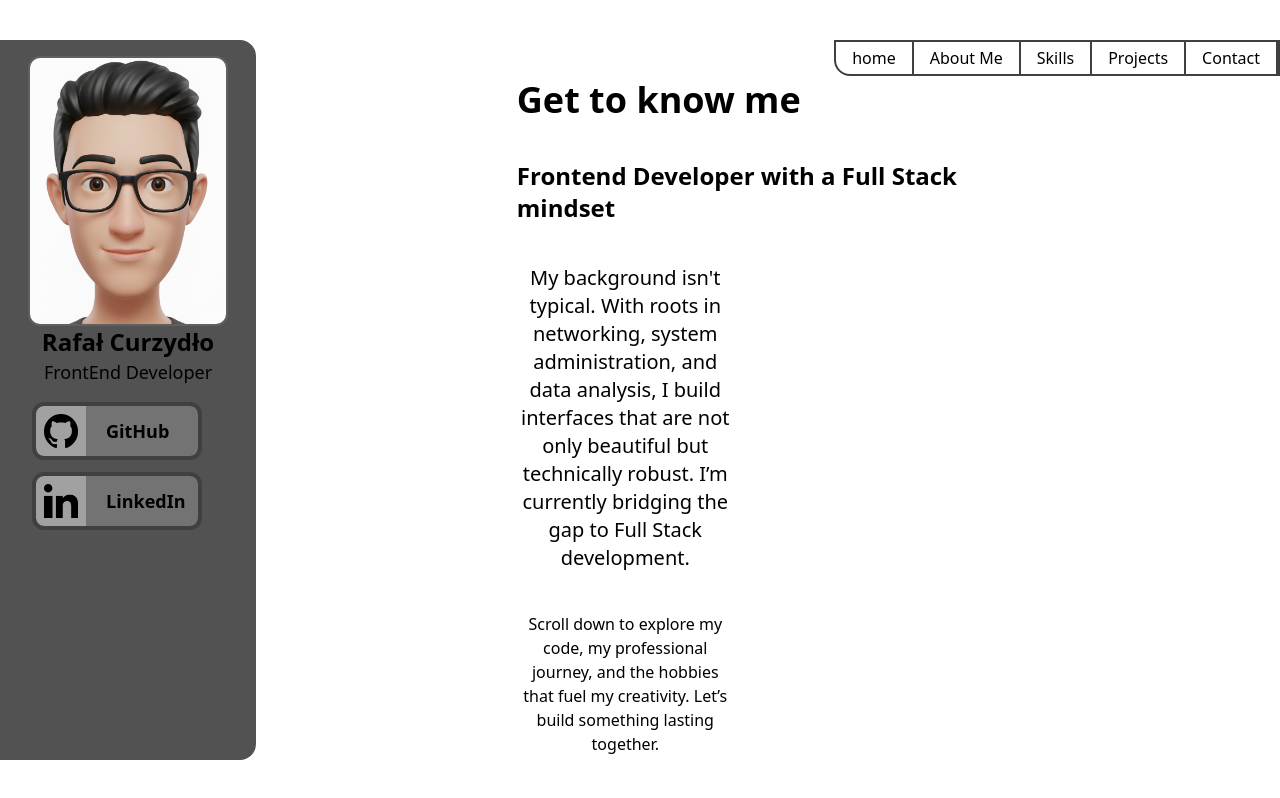
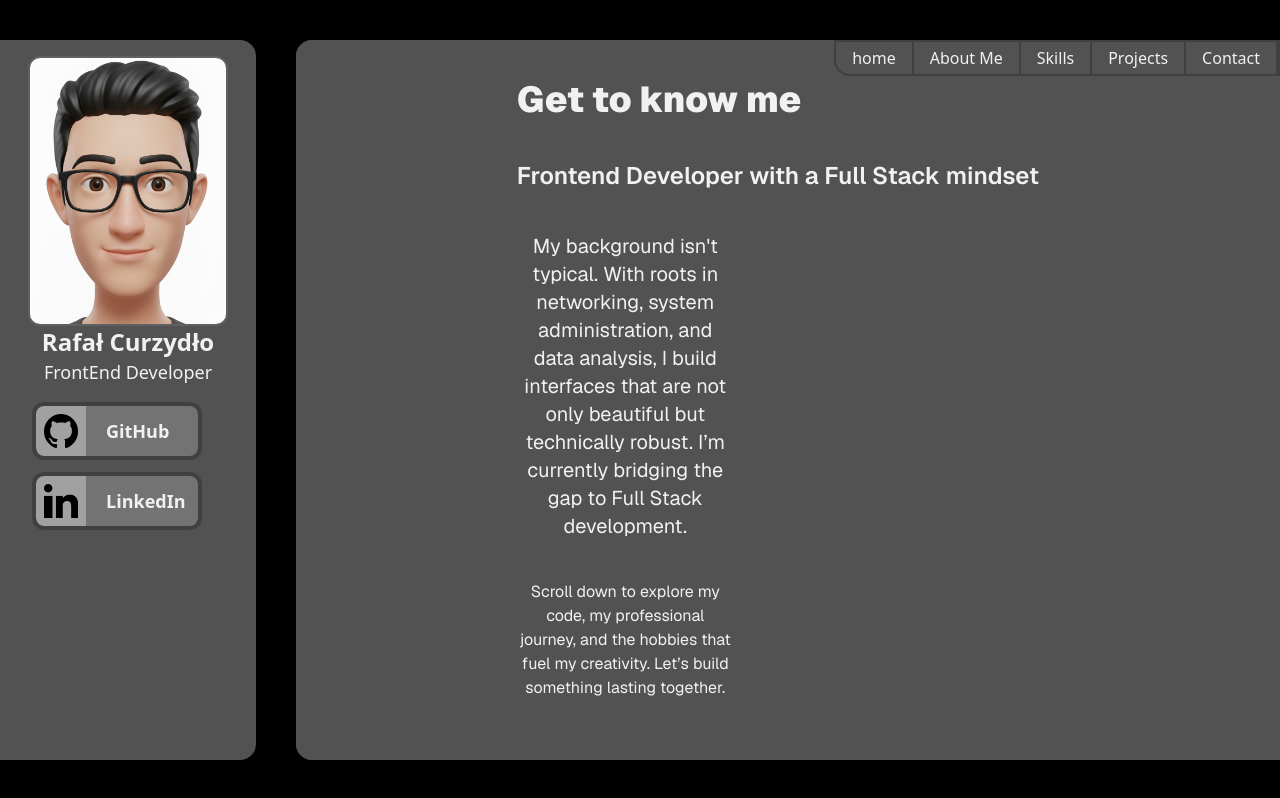
Before and after one commit to Szadolowski/Its-me, a Next.js app: page / in a window 1280 px wide. Built offline with nearby package versions, Linux system fonts and the light colour scheme.

Commit message:
Refactor global styles and layout; update package dependencies

```diff
--- a/app/globals.css
+++ b/app/globals.css
@@ -1,20 +1,16 @@
 @import "tailwindcss";
 
 :root {
-  --background: #ffffff;
-  --foreground: #171717;
+  --background: #171717;
+  --foreground: #f1f1f1;
 }
 
 @theme inline {
-  --color-background: var(--background);
-  --color-foreground: var(--foreground);
   --font-sans: var(--font-geist-sans);
   --font-mono: var(--font-geist-mono);
 }
 
-@media (prefers-color-scheme: dark) {
-  :root {
-    --background: #0a0a0a;
-    --foreground: #ededed;
-  }
+html {
+  background-color: var(--background);
+  color: var(--foreground);
 }
--- a/app/layout.tsx
+++ b/app/layout.tsx
@@ -42,7 +42,7 @@ export default function RootLayout({
       <body
         className={`${geistSans.variable} ${geistMono.variable} antialiased`}
       >
-        <div className="flex flex-row items-center w-full min-h-screen space-between">
+        <div className="flex flex-row items-center w-full min-h-screen space-between bg-black">
           <div className="w-1/5 min-w-64 h-[90vh] mr-10">
             <main className="relative w-full h-full p-4 overflow-hidden text-center bg-neutral-600 rounded-r-2xl">
               <div className="flex items-center justify-center w-full">
@@ -66,8 +66,8 @@ export default function RootLayout({
               </div>
             </main>
           </div>
-          <div className="w-full h-[90vh] flex justify-start items-start rounded-l-2xl overflow-hidden dark:bg-neutral-600">
-            <div className="flex flex-row absolute right-0 border-2 rounded-bl-2xl border-neutral-700 overflow-hidden ">
+          <div className="w-full h-[90vh] flex justify-start items-start rounded-l-2xl overflow-hidden bg-neutral-600">
+            <div className="flex flex-row absolute right-0 border-2 rounded-bl-2xl border-neutral-700 bg-neutral-600 overflow-hidden ">
               {categories.map((category) => {
                 const [key, value] = Object.entries(category)[0];
                 return (
@@ -81,7 +81,7 @@ export default function RootLayout({
                 );
               })}
             </div>
-            <div className="flex flex-col items-center justify-start h-full font-sansbg-neutral-600 p-10 gap-10 w-full overflow-y-auto">
+            <div className="flex flex-col items-center justify-start h-full font-sans bg-neutral-600 p-10 gap-10 w-full overflow-y-auto">
               <div className="flex flex-col items-start justify-start gap-10 w-3/5">
                 {children}
               </div>
```
Also changed, not shown: package.json (+6 -6 lines), 1 other file (tests, documents, lock files or other folders).
